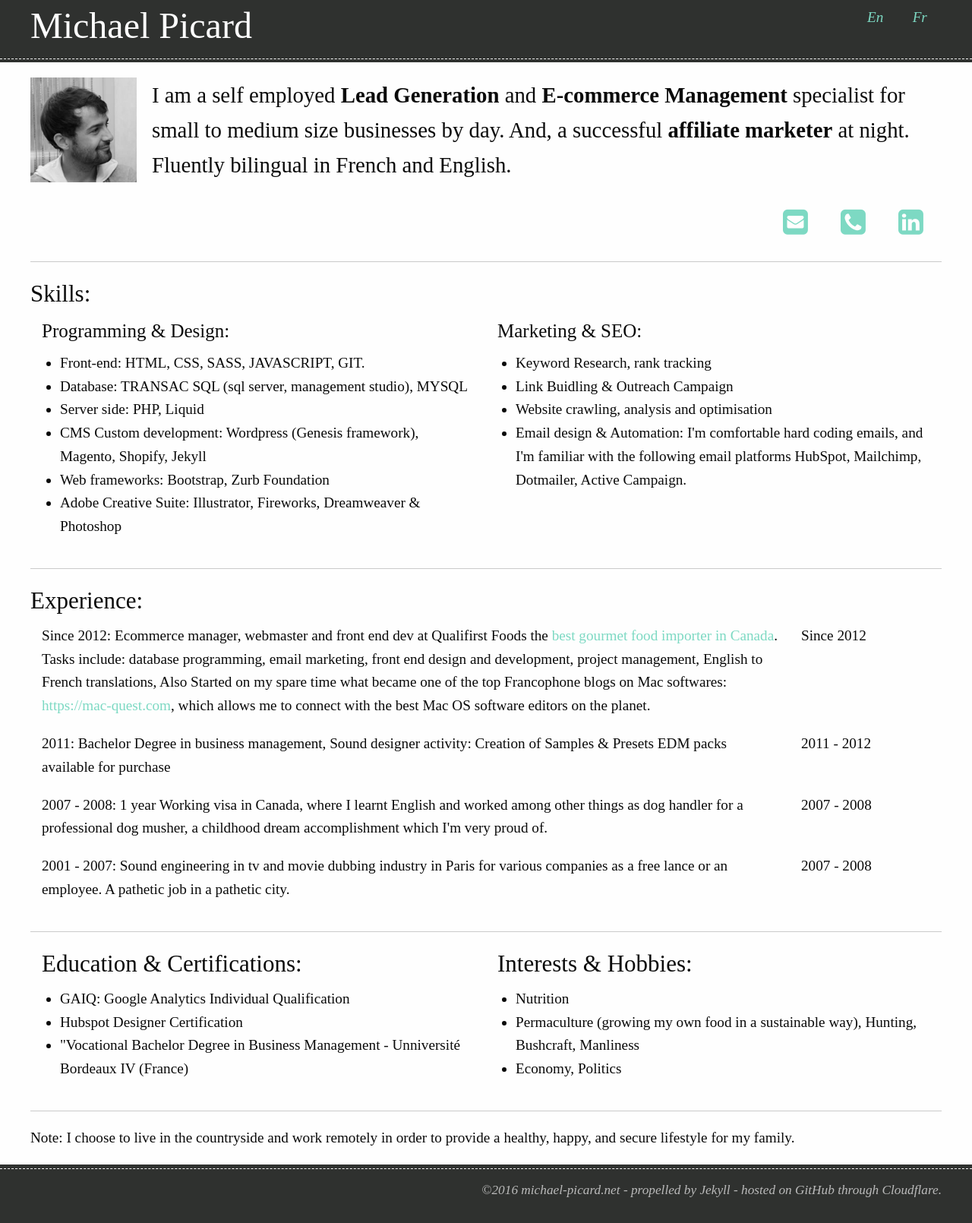
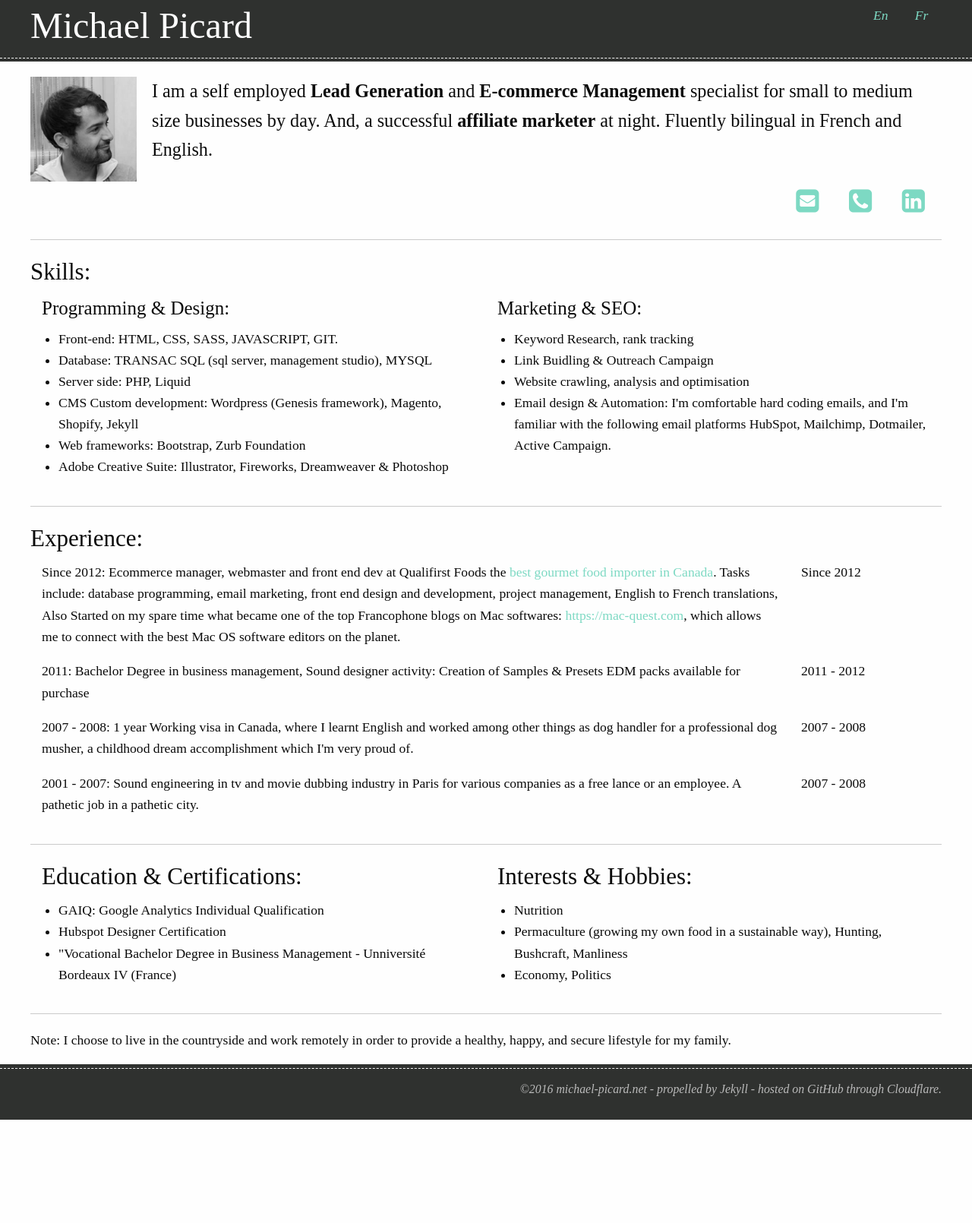
Before and after one commit to michael-picard/resume, a Jekyll site: the page built from index.html, in a window 1280 px wide. Shown: the whole page at 76% size. Built offline with Jekyll 4.4.1, drawn with Linux system fonts in a browser that asks for light colours; nearby versions of some CDN libraries; library files that are not in the unit come from our copies; after the commit the page ends 1474 px from its top, so only the background shows below that.

Commit message:
fontsize again

```diff
--- a/css/app.css
+++ b/css/app.css
@@ -126,7 +126,7 @@ td, th { padding: 0; }
 
 .foundation-mq { font-family: "small=0em&medium=40em&large=64em&xlarge=75em&xxlarge=90em"; }
 
-html { font-size: 120%; box-sizing: border-box; }
+html { font-size: 110%; box-sizing: border-box; }
 
 *, *::before, *::after { box-sizing: inherit; }
 
@@ -148,7 +148,7 @@ button { -webkit-appearance: none; -moz-appearance: none; background: transparen
 
 .is-hidden { display: none !important; }
 
-.row { max-width: 62.5rem; margin-left: auto; margin-right: auto; }
+.row { max-width: 68.1818181818rem; margin-left: auto; margin-right: auto; }
 
 .row::before, .row::after { content: ' '; display: table; }
 
@@ -156,9 +156,9 @@ button { -webkit-appearance: none; -moz-appearance: none; background: transparen
 
 .row.collapse > .column, .row.collapse > .columns { padding-left: 0; padding-right: 0; }
 
-.row .row { max-width: none; margin-left: -0.5208333333rem; margin-right: -0.5208333333rem; }
+.row .row { max-width: none; margin-left: -0.5681818182rem; margin-right: -0.5681818182rem; }
 
-@media screen and (min-width: 40em) { .row .row { margin-left: -0.78125rem; margin-right: -0.78125rem; } }
+@media screen and (min-width: 40em) { .row .row { margin-left: -0.8522727273rem; margin-right: -0.8522727273rem; } }
 
 .row .row.collapse { margin-left: 0; margin-right: 0; }
 
@@ -166,9 +166,9 @@ button { -webkit-appearance: none; -moz-appearance: none; background: transparen
 
 .row.expanded .row { margin-left: auto; margin-right: auto; }
 
-.column, .columns { width: 100%; float: left; padding-left: 0.5208333333rem; padding-right: 0.5208333333rem; }
+.column, .columns { width: 100%; float: left; padding-left: 0.5681818182rem; padding-right: 0.5681818182rem; }
 
-@media screen and (min-width: 40em) { .column, .columns { padding-left: 0.78125rem; padding-right: 0.78125rem; } }
+@media screen and (min-width: 40em) { .column, .columns { padding-left: 0.8522727273rem; padding-right: 0.8522727273rem; } }
 
 .column:last-child:not(:first-child), .columns:last-child:not(:first-child) { float: right; }
 
@@ -338,7 +338,7 @@ button { -webkit-appearance: none; -moz-appearance: none; background: transparen
 
 .small-collapse .row, .expanded.row .small-collapse.row { margin-left: 0; margin-right: 0; }
 
-.small-uncollapse > .column, .small-uncollapse > .columns { padding-left: 0.5208333333rem; padding-right: 0.5208333333rem; }
+.small-uncollapse > .column, .small-uncollapse > .columns { padding-left: 0.5681818182rem; padding-right: 0.5681818182rem; }
 
 .small-centered { float: none; margin-left: auto; margin-right: auto; }
 
@@ -424,7 +424,7 @@ button { -webkit-appearance: none; -moz-appearance: none; background: transparen
   .medium-up-8 > .column:last-child, .medium-up-8 > .columns:last-child { float: left; }
   .medium-collapse > .column, .medium-collapse > .columns { padding-left: 0; padding-right: 0; }
   .medium-collapse .row, .expanded.row .medium-collapse.row { margin-left: 0; margin-right: 0; }
-  .medium-uncollapse > .column, .medium-uncollapse > .columns { padding-left: 0.78125rem; padding-right: 0.78125rem; }
+  .medium-uncollapse > .column, .medium-uncollapse > .columns { padding-left: 0.8522727273rem; padding-right: 0.8522727273rem; }
   .medium-centered { float: none; margin-left: auto; margin-right: auto; }
   .medium-uncentered, .medium-push-0, .medium-pull-0 { position: static; margin-left: 0; margin-right: 0; float: left; } }
 
@@ -508,7 +508,7 @@ button { -webkit-appearance: none; -moz-appearance: none; background: transparen
   .large-up-8 > .column:last-child, .large-up-8 > .columns:last-child { float: left; }
   .large-collapse > .column, .large-collapse > .columns { padding-left: 0; padding-right: 0; }
   .large-collapse .row, .expanded.row .large-collapse.row { margin-left: 0; margin-right: 0; }
-  .large-uncollapse > .column, .large-uncollapse > .columns { padding-left: 0.78125rem; padding-right: 0.78125rem; }
+  .large-uncollapse > .column, .large-uncollapse > .columns { padding-left: 0.8522727273rem; padding-right: 0.8522727273rem; }
   .large-centered { float: none; margin-left: auto; margin-right: auto; }
   .large-uncentered, .large-push-0, .large-pull-0 { position: static; margin-left: 0; margin-right: 0; float: left; } }
 
@@ -526,24 +526,24 @@ h1, h2, h3, h4, h5, h6 { font-family: "Helvetica Neue", Helvetica, Roboto, Arial
 
 h1 small, h2 small, h3 small, h4 small, h5 small, h6 small { color: #cacaca; line-height: 0; }
 
-h1 { font-size: 1.25rem; }
+h1 { font-size: 1.3636363636rem; }
 
-h2 { font-size: 1.0416666667rem; }
+h2 { font-size: 1.1363636364rem; }
 
-h3 { font-size: 0.9895833333rem; }
+h3 { font-size: 1.0795454545rem; }
 
-h4 { font-size: 0.9375rem; }
+h4 { font-size: 1.0227272727rem; }
 
-h5 { font-size: 0.8854166667rem; }
+h5 { font-size: 0.9659090909rem; }
 
-h6 { font-size: 0.8333333333rem; }
+h6 { font-size: 0.9090909091rem; }
 
-@media screen and (min-width: 40em) { h1 { font-size: 2.5rem; }
-  h2 { font-size: 2.0833333333rem; }
-  h3 { font-size: 1.6145833333rem; }
-  h4 { font-size: 1.3020833333rem; }
-  h5 { font-size: 1.0416666667rem; }
-  h6 { font-size: 0.8333333333rem; } }
+@media screen and (min-width: 40em) { h1 { font-size: 2.7272727273rem; }
+  h2 { font-size: 2.2727272727rem; }
+  h3 { font-size: 1.7613636364rem; }
+  h4 { font-size: 1.4204545455rem; }
+  h5 { font-size: 1.1363636364rem; }
+  h6 { font-size: 0.9090909091rem; } }
 
 a { color: #2199e8; text-decoration: none; line-height: inherit; cursor: pointer; }
 
@@ -551,7 +551,7 @@ a:hover, a:focus { color: #1585cf; }
 
 a img { border: 0; }
 
-hr { max-width: 62.5rem; height: 0; border-right: 0; border-top: 0; border-bottom: 1px solid #cacaca; border-left: 0; margin: 1.0416666667rem auto; clear: both; }
+hr { max-width: 68.1818181818rem; height: 0; border-right: 0; border-top: 0; border-bottom: 1px solid #cacaca; border-left: 0; margin: 1.1363636364rem auto; clear: both; }
 
 ul, ol, dl { line-height: 1.6; margin-bottom: 1rem; list-style-position: outside; }
 
@@ -567,23 +567,23 @@ dl { margin-bottom: 1rem; }
 
 dl dt { margin-bottom: 0.3rem; font-weight: bold; }
 
-blockquote { margin: 0 0 1rem; padding: 0.46875rem 1.0416666667rem 0 0.9895833333rem; border-left: 1px solid #cacaca; }
+blockquote { margin: 0 0 1rem; padding: 0.5113636364rem 1.1363636364rem 0 1.0795454545rem; border-left: 1px solid #cacaca; }
 
 blockquote, blockquote p { line-height: 1.6; color: #8a8a8a; }
 
-cite { display: block; font-size: 0.6770833333rem; color: #8a8a8a; }
+cite { display: block; font-size: 0.7386363636rem; color: #8a8a8a; }
 
 cite:before { content: '\2014 \0020'; }
 
 abbr { color: #0a0a0a; cursor: help; border-bottom: 1px dotted #0a0a0a; }
 
-code { font-family: Consolas, "Liberation Mono", Courier, monospace; font-weight: normal; color: #0a0a0a; background-color: #e6e6e6; border: 1px solid #cacaca; padding: 0.1041666667rem 0.2604166667rem 0.0520833333rem; }
+code { font-family: Consolas, "Liberation Mono", Courier, monospace; font-weight: normal; color: #0a0a0a; background-color: #e6e6e6; border: 1px solid #cacaca; padding: 0.1136363636rem 0.2840909091rem 0.0568181818rem; }
 
-kbd { padding: 0.1041666667rem 0.2083333333rem 0; margin: 0; background-color: #e6e6e6; color: #0a0a0a; font-family: Consolas, "Liberation Mono", Courier, monospace; }
+kbd { padding: 0.1136363636rem 0.2272727273rem 0; margin: 0; background-color: #e6e6e6; color: #0a0a0a; font-family: Consolas, "Liberation Mono", Courier, monospace; }
 
 .subheader { margin-top: 0.2rem; margin-bottom: 0.5rem; font-weight: normal; line-height: 1.4; color: #8a8a8a; }
 
-.lead { font-size: 150%; line-height: 1.6; }
+.lead { font-size: 137.5%; line-height: 1.6; }
 
 .stat { font-size: 2.5rem; line-height: 1; }
 
@@ -760,17 +760,17 @@ table { width: 100%; margin-bottom: 1rem; border-radius: 0; }
 
 table thead, table tbody, table tfoot { border: 1px solid #f1f1f1; background-color: #fefefe; }
 
-table caption { font-weight: bold; padding: 0.4166666667rem 0.5208333333rem 0.5208333333rem; }
+table caption { font-weight: bold; padding: 0.4545454545rem 0.5681818182rem 0.5681818182rem; }
 
 table thead, table tfoot { background: #f8f8f8; color: #0a0a0a; }
 
 table thead tr, table tfoot tr { background: transparent; }
 
-table thead th, table thead td, table tfoot th, table tfoot td { padding: 0.4166666667rem 0.5208333333rem 0.5208333333rem; font-weight: bold; text-align: left; }
+table thead th, table thead td, table tfoot th, table tfoot td { padding: 0.4545454545rem 0.5681818182rem 0.5681818182rem; font-weight: bold; text-align: left; }
 
 table tbody tr:nth-child(even) { background-color: #f1f1f1; }
 
-table tbody th, table tbody td { padding: 0.4166666667rem 0.5208333333rem 0.5208333333rem; }
+table tbody th, table tbody td { padding: 0.4545454545rem 0.5681818182rem 0.5681818182rem; }
 
 @media screen and (max-width: 63.9375em) { table.stack thead { display: none; }
   table.stack tfoot { display: none; }
@@ -807,7 +807,7 @@ table.hover tr:nth-of-type(even):hover { background-color: #ececec; }
 
 .tabs-title { float: left; }
 
-.tabs-title > a { display: block; padding: 1.25rem 1.5rem; line-height: 1; font-size: 0.625rem; }
+.tabs-title > a { display: block; padding: 1.25rem 1.5rem; line-height: 1; font-size: 0.6818181818rem; }
 
 .tabs-title > a:hover { background: #fefefe; }
 
```
